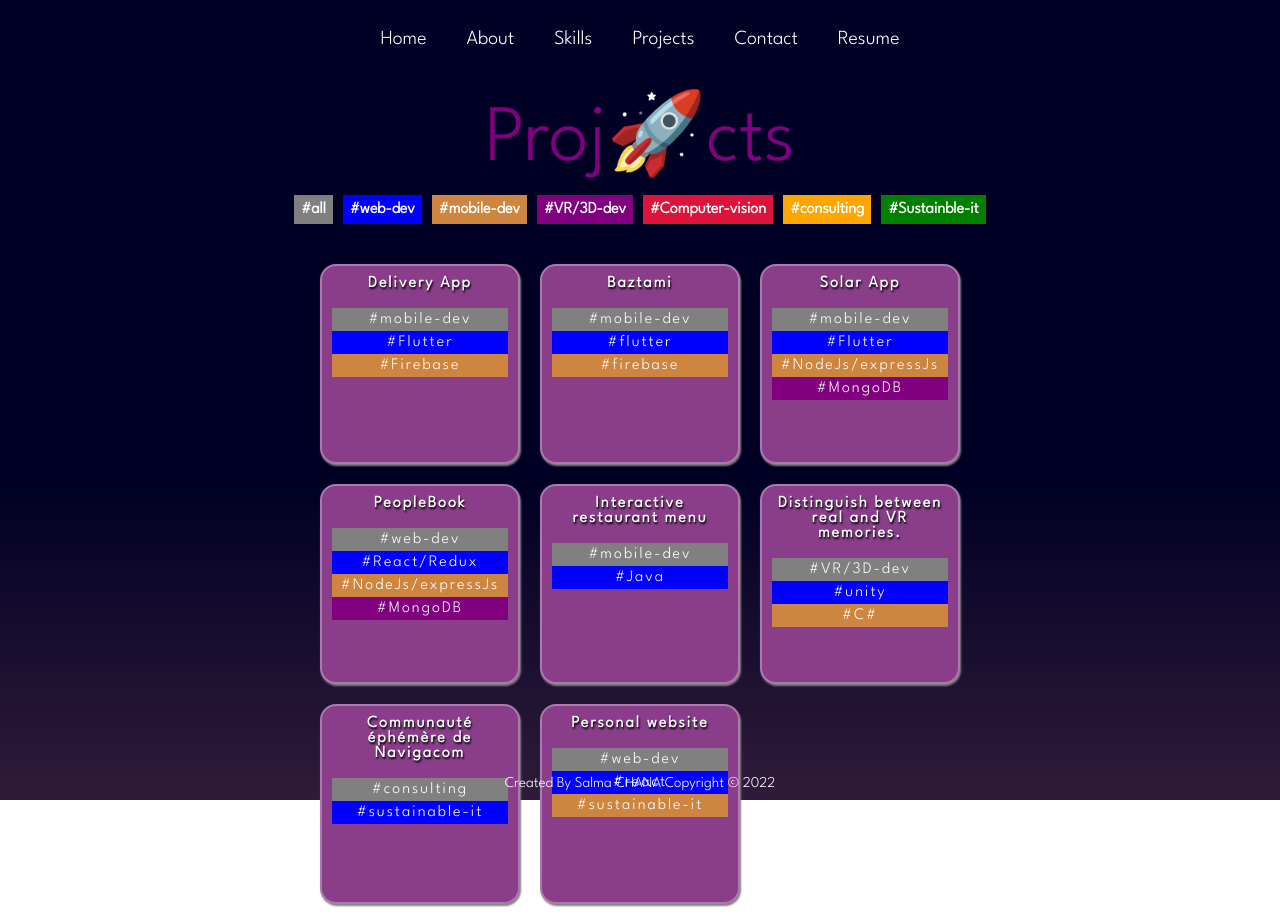
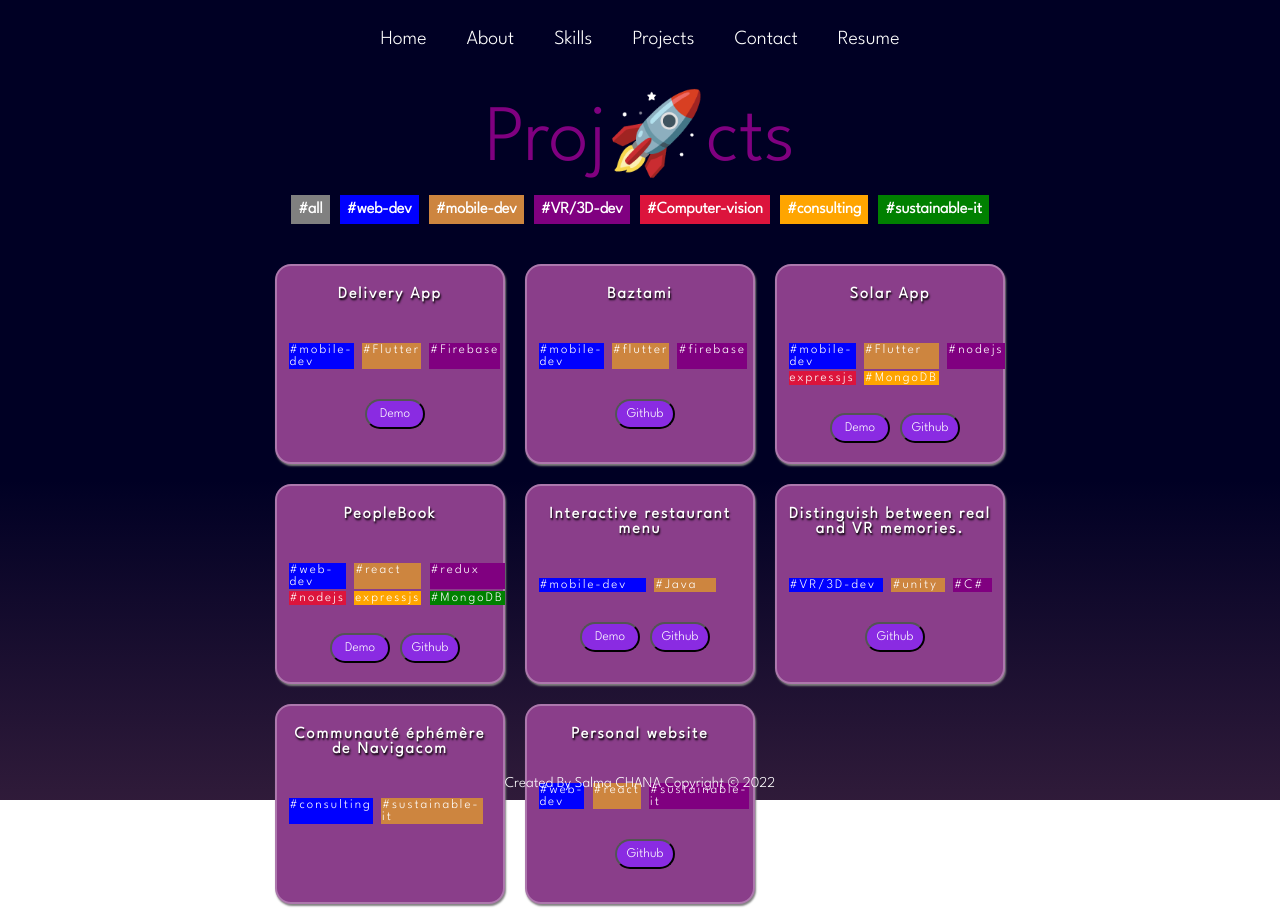
Before and after one commit to Salma22ch/Salma22ch.github.io, a React (Create React App) app: page /projects in a window 1280 px wide. Built offline with nearby package versions, Linux system fonts and the light colour scheme.

Commit message:
project container ..

```diff
--- a/src/components/Projects.jsx
+++ b/src/components/Projects.jsx
@@ -12,8 +12,8 @@ const Projects = () => {
 
 
   // color array
-  const tagColor=["grey", "blue","peru","purple","crimson","orange","green"];
-  const wcolor="peru";
+  const tagColor = ["grey", "blue", "peru", "purple", "crimson", "orange", "green"];
+  const wcolor = "peru";
 
   useEffect(() => {
     //perfect filer works
@@ -35,17 +35,25 @@ const Projects = () => {
           <span style={{ backgroundColor: "purple" }} onClick={e => setkeyword(e.target.outerText)}>#VR/3D-dev</span>
           <span style={{ backgroundColor: "crimson" }} onClick={e => setkeyword(e.target.outerText)}>#Computer-vision</span>
           <span style={{ backgroundColor: "orange" }} onClick={e => setkeyword(e.target.outerText)}>#consulting</span>
-          <span style={{ backgroundColor: "green" }} onClick={e => setkeyword(e.target.outerText)}>#Sustainble-it</span>
+          <span style={{ backgroundColor: "green" }} onClick={e => setkeyword(e.target.outerText)}>#sustainable-it</span>
         </div>
       </div>
       <div className="projects-content">
         {projects?.map((project) => (
           <div className="project-container" key={project.id}>
             <h4>{project.Title}</h4>
+            <div className='tags'>
               {project.tag.map((t) => (
-                <span style={{backgroundColor:`${tagColor[project.tag.indexOf(t)]}`}}>{t}</span>
+                <span style={{ backgroundColor: `${tagColor[project.tag.indexOf(t) + 1]}` }}>{t}</span>
               ))}
             </div>
+
+            <div className="buttons">
+            {project.Demo!=="" && (<a href={project.Demo} target="_blank"><button>Demo</button></a>)}
+            {project.Github!==""&& (<a href={project.Github} target="_blank"><button >Github</button></a>)}
+            </div>
+             {/* idee  : instead of tags use technologie images */}
+          </div>
         ))}
       </div>
     </div>
--- a/src/index.css
+++ b/src/index.css
@@ -300,7 +300,7 @@ span:hover {
 .projects-content {
     margin: auto;
     display: grid;
-    grid-template-columns: auto auto auto;
+    grid-template-columns:auto auto auto;
     gap: 20px;
     padding: 10px;
 }
@@ -312,7 +312,7 @@ span:hover {
     border-radius: 1em;
     border: 2px solid rgba(255, 255, 255, 0.3);
     height: 200px;
-    width: 200px;
+    width: 230px;
     background-color: rgb(138, 62, 138);
     /* filter: blur(1px);
     backdrop-filter: blur(1px); */
@@ -320,32 +320,51 @@ span:hover {
     display: flex;
     flex-direction: column;
     justify-content: start;
-    text-align: center;
+    /* text-align: center; */
     padding: 5%;
     letter-spacing: 2px;
 }
 
 .project-container h4{
-   transition: 0.5s;
    text-shadow: 1px 2px 2px black;
-   margin-bottom: 10%;
+   margin-bottom: 20%;
+   margin-top: 5%;
+   text-align: center;
 }
 
-.project-container div{
+
+.project-container span{
+    padding: 1px;
+    font-size: small;
+
+}
+
+.tags{
+    display: grid;
+    grid-template-columns: auto auto auto;
+    /* justify-content: center;
+    align-content: center; */
+    gap: 4%;
+}
+
+.buttons{
     display: flex;
     flex-direction: row;
     justify-content: center;
-    max-width: inherit;
-    max-height: inherit;
-    height: inherit;
-    width: inherit;
-    object-fit: cover;
-
+    margin-top: 30px;
+    margin-bottom: 30px !important;
 }
 
-.project-container span{
-    padding: 4px;
+.buttons button{
+    border-radius: 20px;
+    height: 30px;
+    width: 60px;
+    background-color: blueviolet;
+    margin-left: 10px;
+    cursor: pointer;
 }
+
+/* add flip icon  */
 
 /* footer css styles  */
 .footer {
--- a/src/projects.json
+++ b/src/projects.json
@@ -13,14 +13,14 @@
         "Title": "Baztami",
         "Description": "It is a mobile application for budget management.",
         "tag":["#mobile-dev","#flutter","#firebase"],
-        "Demo":"https://drive.google.com/file/d/1pxtRgNWK3zEIeUOkapFNcmErlwZ3AV8z/view?usp=sharing",
+        "Demo":"",
         "Github":"https://github.com/lkhadirn/Baztami-App-Flutter"
       },
       {
         "id": 3,
         "Title": "Solar App",
         "Description": "Mobile platform for monitoring the consumption of energy produced by solar panels",
-        "tag":["#mobile-dev","#Flutter","#NodeJs/expressJs", "#MongoDB"],
+        "tag":["#mobile-dev","#Flutter","#nodejs","expressjs", "#MongoDB"],
         "Demo":"https://drive.google.com/file/d/1pxtRgNWK3zEIeUOkapFNcmErlwZ3AV8z/view?usp=sharing",
         "Github":"https://github.com/Salma22ch/Solar-app-PFA"
       },
@@ -28,7 +28,7 @@
         "id": 4,
         "Title": "PeopleBook",
         "Description": "PeopleBook is a social network platform that allows you to chat with your friends and share new posts",
-        "tag":["#web-dev","#React/Redux","#NodeJs/expressJs", "#MongoDB"],
+        "tag":["#web-dev","#react","#redux","#nodejs","expressjs", "#MongoDB"],
         "Demo":"https://www.youtube.com/watch?v=eZb0u09B4Fo&list=LL&index=1&t=4s&ab_channel=LKHADIRmostapha",
         "Github":"https://github.com/ElMehdiEchchad/Social-Network"
       },
@@ -53,7 +53,7 @@
         "Title": "Communauté éphémère de Navigacom",
         "Description": "In this project, we worked with Navigacom consultants during 4 months on topics like Sustaible It, digital sobriety and ecodesign of digital services. Our missions consisted in preparing the content of sessions organized by Navigacom for the CIOs of large French digital and industrial companies.",
         "tag":["#consulting","#sustainable-it"],
-        "Demo":"k",
+        "Demo":"",
         "Github":""
 
       },
```
